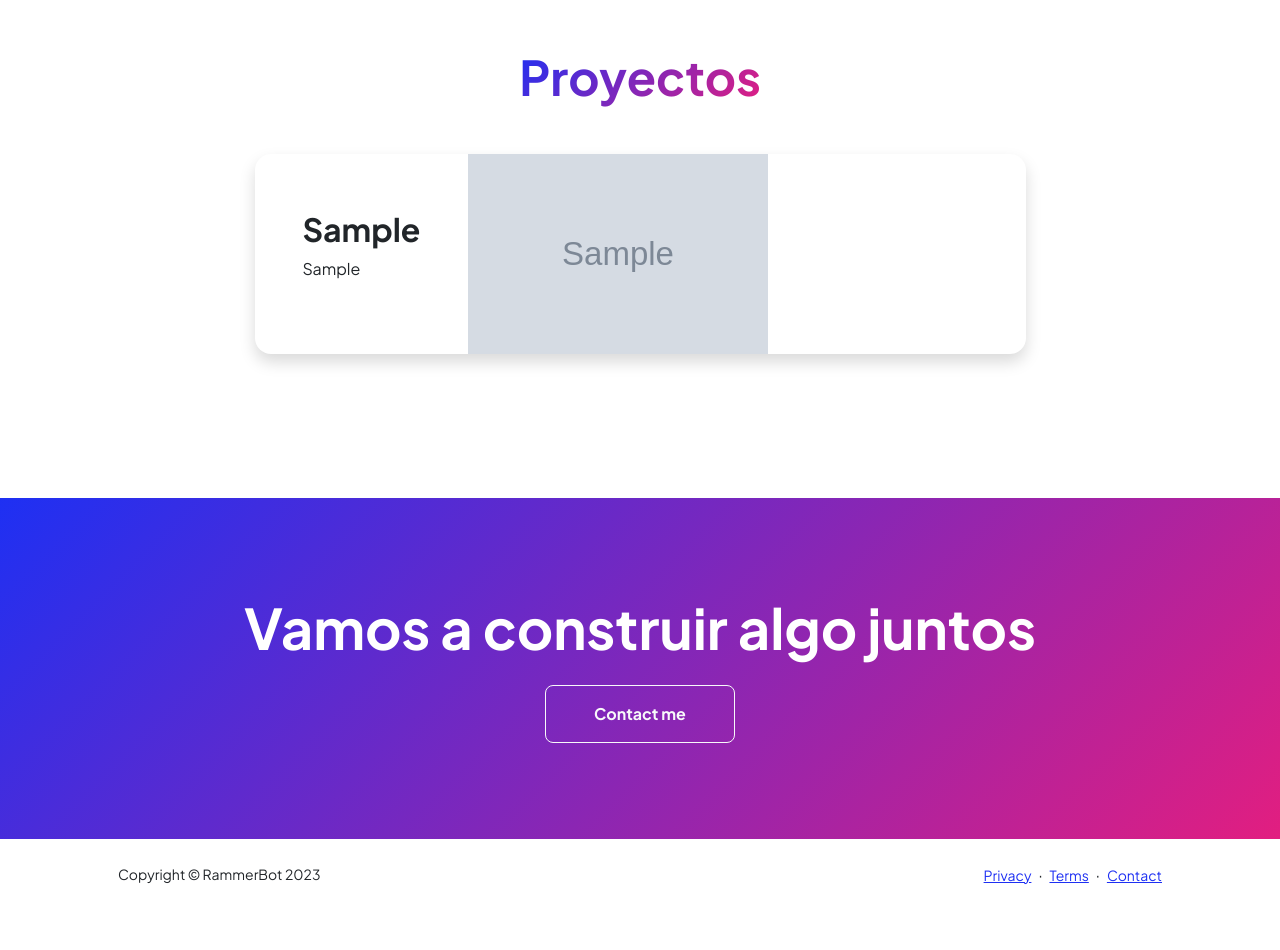
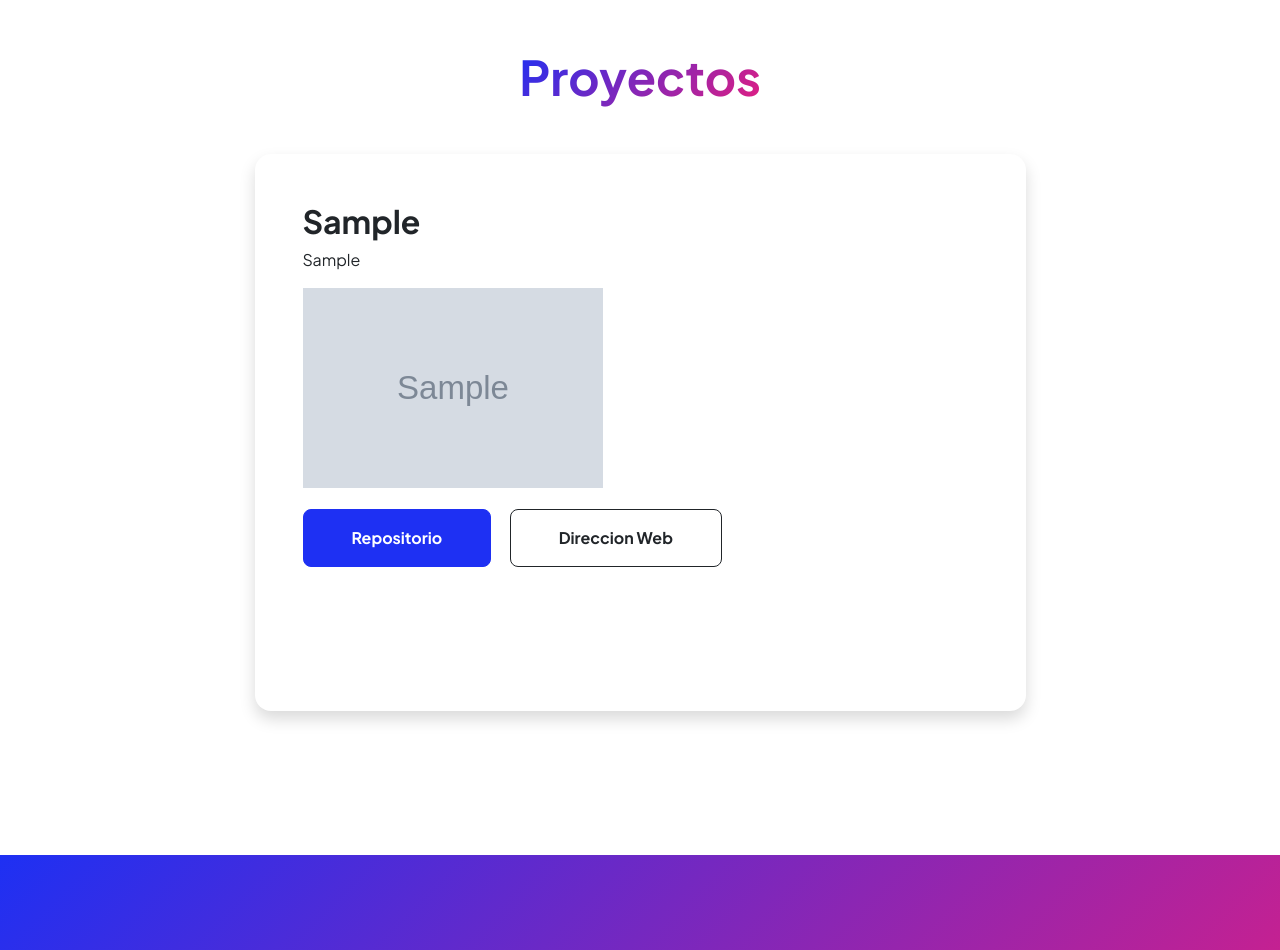
Before and after one commit to rammerbot/serviexpo, a Django app: page /project/ in a window 1280 px wide. Shown: the part 72-1022 px from the top of the page. Before the commit the page ends 956 px from the top, so only its background shows below. Run offline with Django 5.2, Linux system fonts and the light colour scheme; tables that the repository leaves empty hold one stand-in row (values such as "Sample post"); grey boxes marked "Sample" are stand-in pictures; some libraries are stand-ins or nearby versions.

Commit message:
feat: Se aggrego carga de imagen a los certificados y url para los proyectos y repositorios

```diff
--- a/applications/project/models.py
+++ b/applications/project/models.py
@@ -7,6 +7,8 @@ class Project(models.Model):
     project = models.CharField('Proyecto',max_length=100)
     resume = models.TextField('Resumen')
     image = models.ImageField('Imagen', upload_to='project/')
+    url = models.URLField('Direccion Web', blank=True)
+    repository = models.URLField('Repositorio', blank=True)
 
     class Meta:
         verbose_name = ('Proyecto')
--- a/applications/resume/models.py
+++ b/applications/resume/models.py
@@ -21,7 +21,9 @@ class Experience(models.Model):
 class Education(models.Model):
     date = models.DateField('Fecha')
     institute = models.CharField('Instituto', max_length=150)
-    certificate = models.CharField('Certificado', max_length=200)
+    title = models.CharField('Titulo', max_length=150, blank=True)
+    url = models.URLField('URL Certificado', blank=True)
+    image = models.ImageField('Imagen', upload_to='project/', blank=True)
     description = models.TextField('Descripcion')
 
     class Meta:
--- a/templates/project/project.html
+++ b/templates/project/project.html
@@ -20,8 +20,14 @@
                                         <div class="p-5">
                                             <h2 class="fw-bolder">{{project.project}}</h2>
                                             <p>{{project.resume}}</p>
-                                        </div>
-                                        <img class="img-fluid" src="{{project.image.url}}" alt="..."  style="width:300px; height:200px"/>
+                                            <img class="img-fluid" src="{{project.image.url}}" alt="..."  style="width:300px; height:200px"/>
+                                            <div class="small text-muted">
+                                                 <br><a class="btn btn-primary btn-lg px-5 py-3 me-sm-3 fs-6 fw-bolder" href="{{project.repository}}" targer = '_balck'>Repositorio</a>
+                                                {% if project.url != "" %}
+                                                    <a class="btn btn-outline-dark btn-lg px-5 py-3 fs-6 fw-bolder" href="{{project.url}}" targer = '_balck'>Direccion Web</a>
+                                                {% endif %}
+                                            </div>
+                                        <div class="p-5">
                                     </div>
                                 </div>
                             </div>
```
Also changed, not shown: templates/resume/resume.html (+9 -1 lines).
